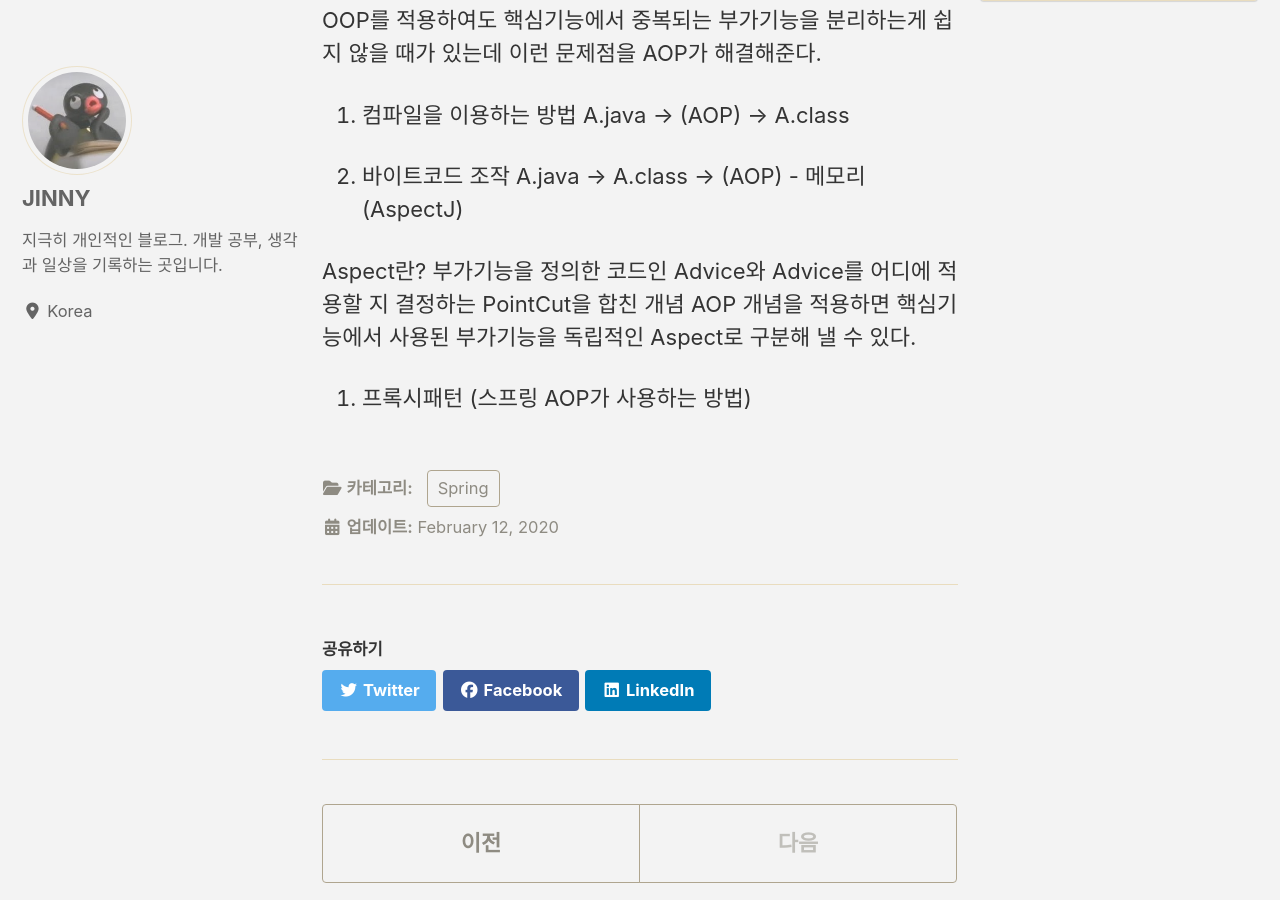
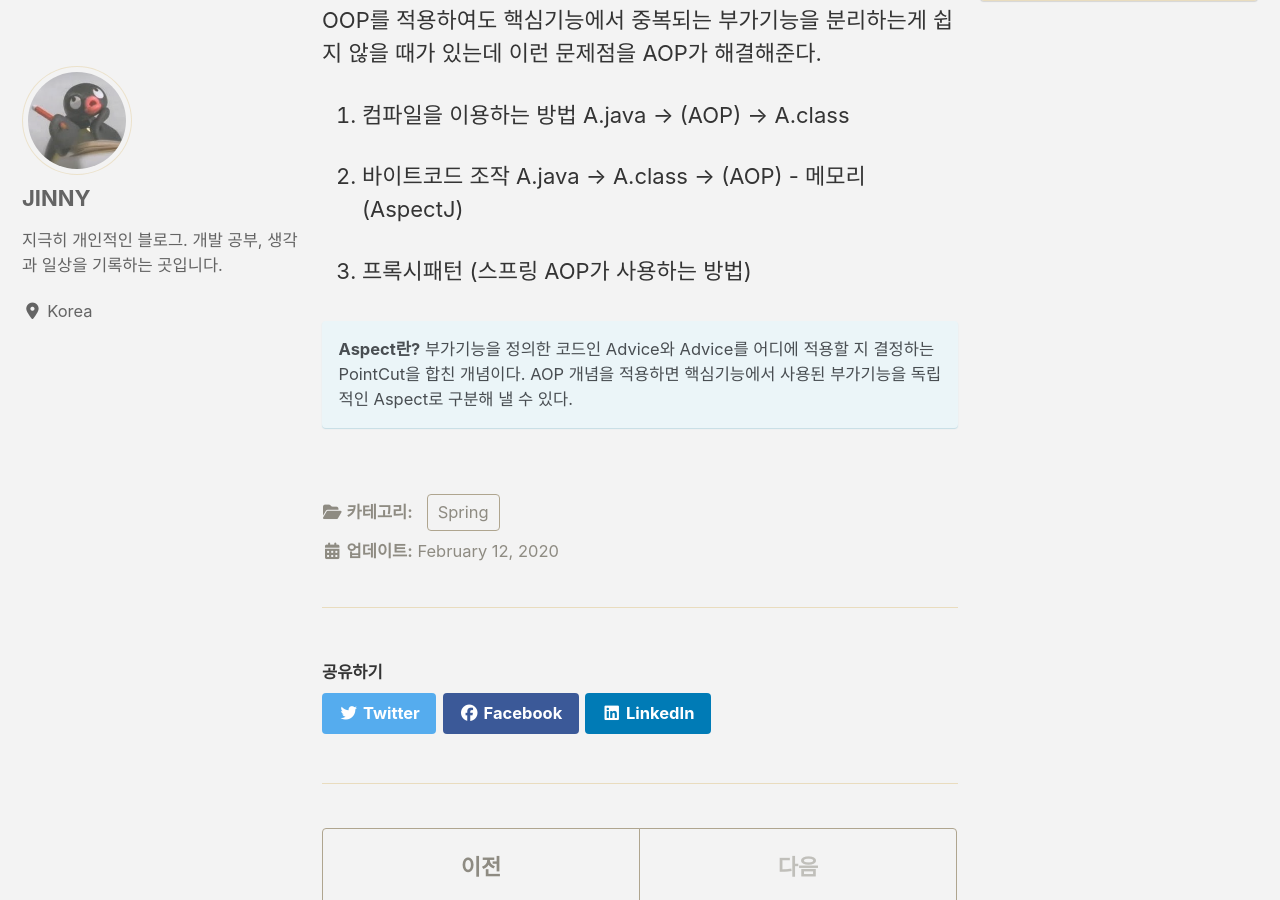
Before and after one commit to jinn-dev/jinn-dev.github.io, a Jekyll site: the page built from _posts/2020-02-12-spring-study-02-aop.md, in a window 1280 px wide and 900 px high, scrolled down 278 px. Built offline with Jekyll 4.4.1, drawn with Linux system fonts in a browser that asks for light colours; cached includes are drawn as plain includes; nearby versions of some CDN libraries; comment, search, counter and statistics services are not loaded.

Commit message:
폰트 변경 및 포스트 수정

```diff
--- a/_posts/2020-02-12-spring-study-02-aop.md
+++ b/_posts/2020-02-12-spring-study-02-aop.md
@@ -18,8 +18,7 @@ A.java -> (AOP) -> A.class
 2. 바이트코드 조작
 A.java -> A.class -> (AOP) - 메모리(AspectJ)
 
-Aspect란?
-부가기능을 정의한 코드인 Advice와 Advice를 어디에 적용할 지 결정하는 PointCut을 합친 개념
-AOP 개념을 적용하면 핵심기능에서 사용된 부가기능을 독립적인 Aspect로 구분해 낼 수 있다.
+3. 프록시패턴 (스프링 AOP가 사용하는 방법)
 
-3. 프록시패턴 (스프링 AOP가 사용하는 방법)
+**Aspect란?** 부가기능을 정의한 코드인 Advice와 Advice를 어디에 적용할 지 결정하는 PointCut을 합친 개념이다. AOP 개념을 적용하면 핵심기능에서 사용된 부가기능을 독립적인 Aspect로 구분해 낼 수 있다.
+{: .notice--info}
--- a/_sass/minimal-mistakes/_variables.scss
+++ b/_sass/minimal-mistakes/_variables.scss
@@ -14,7 +14,7 @@ $indent-var: 1.3em !default;
 
 /* system typefaces */
 $serif: Georgia, Times, serif !default;
-$sans-serif: -apple-system, BlinkMacSystemFont, "Roboto", "Segoe UI",
+$sans-serif: -apple-system, BlinkMacSystemFont, "Nanum Myeongjo", "Roboto", "Segoe UI",
   "Helvetica Neue", "Lucida Grande", Arial, sans-serif !default;
 $monospace: Monaco, Consolas, "Lucida Console", monospace !default;
 
```
